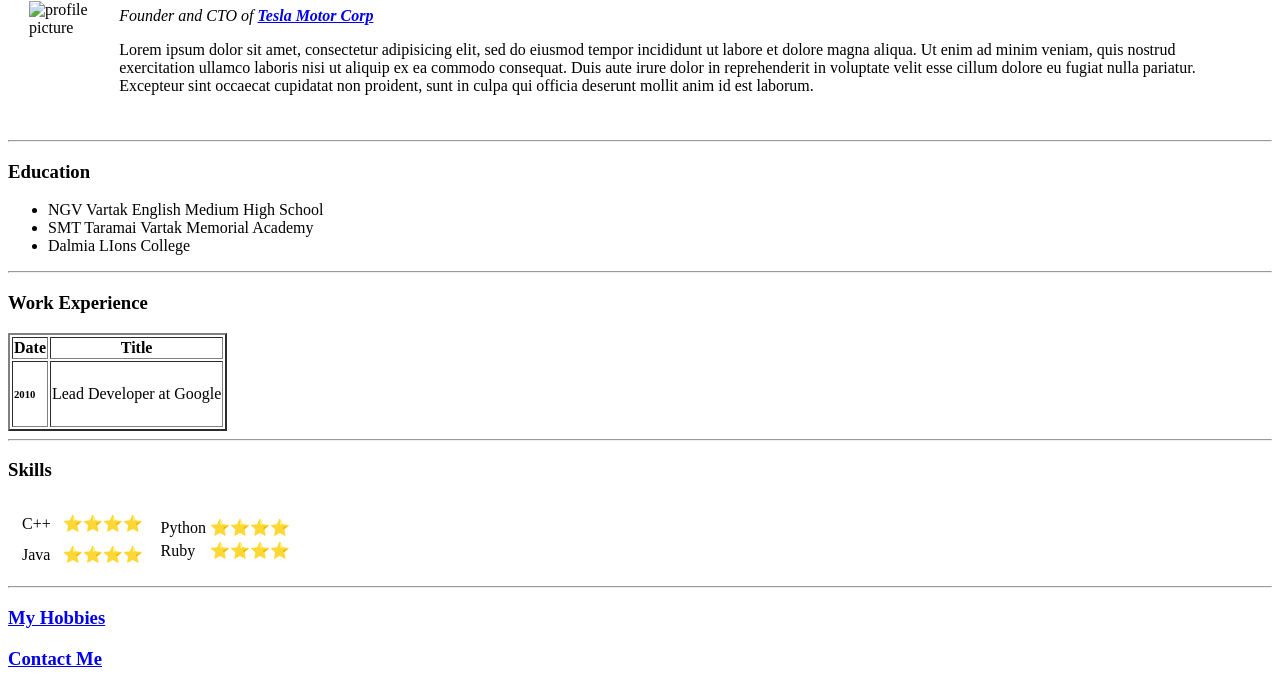
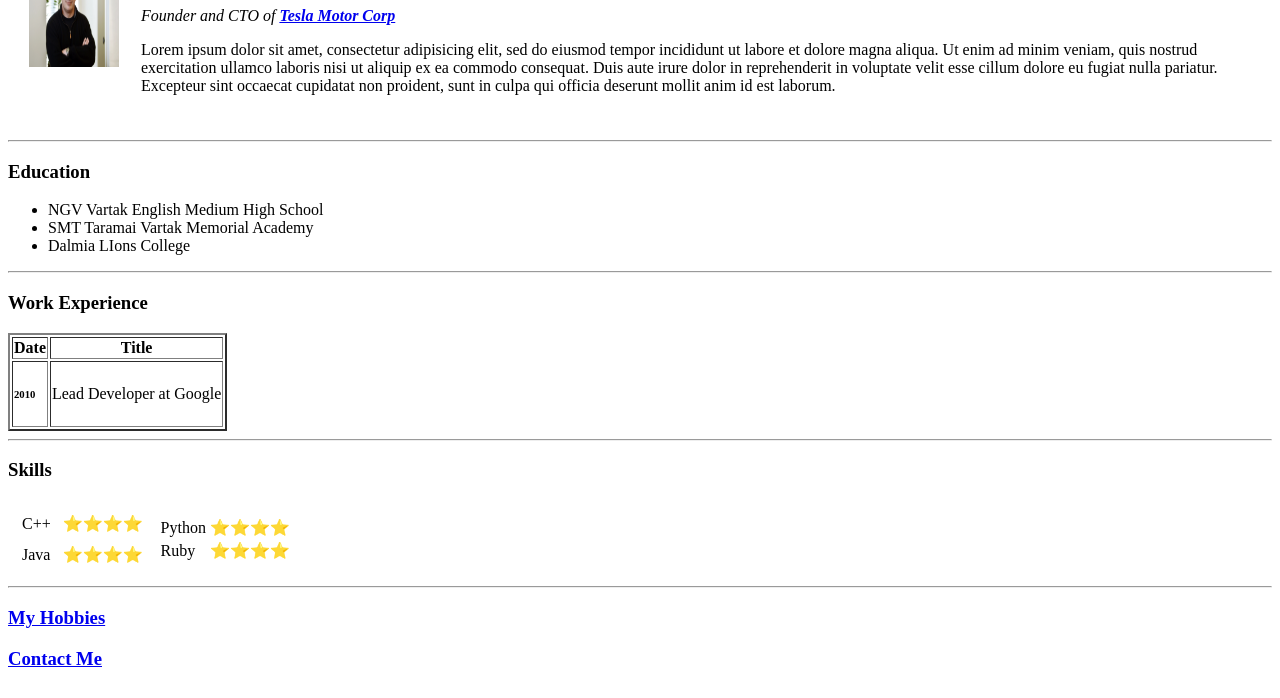
Before and after one commit to kartikpatel999/cv, a plain HTML site: page index.html in a window 1280 px wide. Shown: the part 102-800 px from the top of the page. Drawn offline with Linux system fonts and the light colour scheme.

Commit message:
Changed Image

```diff
--- a/index.html
+++ b/index.html
@@ -10,7 +10,7 @@
   <table cellspacing="20">
     <tr>
       <td>
-        <img src="images/Cohen-Linus-Torvalds.jpg" alt="profile picture" height="100px" width="90px">
+        <img src="Cohen-Linus-Torvalds.jpg" alt="profile picture" height="100px" width="90px">
       </td>
 
       <td>
```
